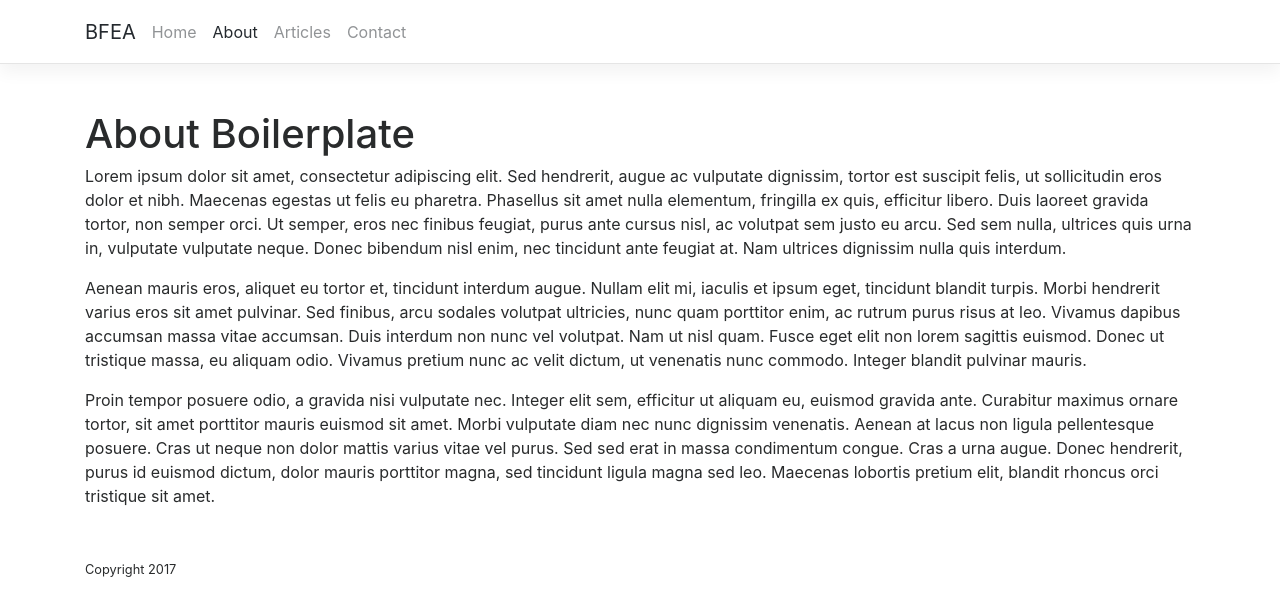
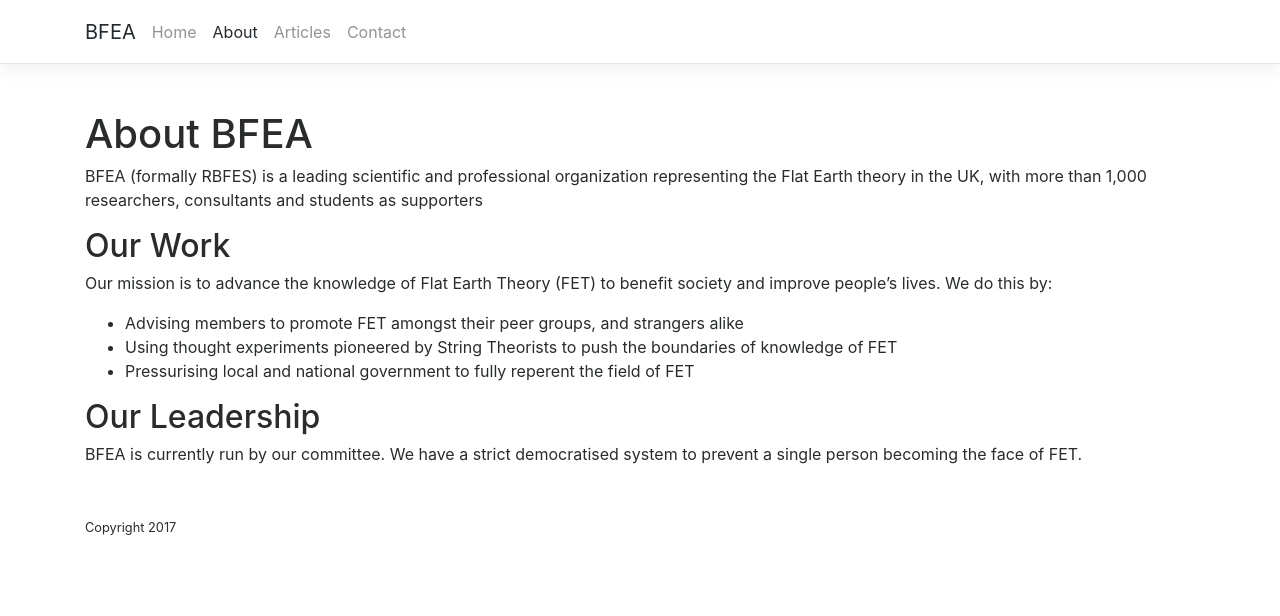
Before and after one commit to krussll/etsysimplicity, a Jekyll site: the page built from about.md, in a window 1280 px wide. Shown: the top 616 px of the page. Built offline with Jekyll 4.4.1, drawn with Linux system fonts in a browser that asks for light colours; a script that is not in the unit is left out; our own code applies the rules of GitHub Pages for plain Markdown files.

Commit message:
Update about.md

```diff
--- a/about.md
+++ b/about.md
@@ -1,17 +1,18 @@
 ---
-#
-# Here you can change the text shown in the Home page before the Latest Posts section.
-#
-# Edit cayman-blog's home layout in _layouts instead if you wanna make some changes
-# See: https://jekyllrb.com/docs/themes/#overriding-theme-defaults
 #
 layout: default
 ---
 
-# About Boilerplate
+# About BFEA
+BFEA (formally RBFES) is a leading scientific and professional organization representing the Flat Earth theory in the UK, with more than 1,000 researchers, consultants and students as supporters
 
-Lorem ipsum dolor sit amet, consectetur adipiscing elit. Sed hendrerit, augue ac vulputate dignissim, tortor est suscipit felis, ut sollicitudin eros dolor et nibh. Maecenas egestas ut felis eu pharetra. Phasellus sit amet nulla elementum, fringilla ex quis, efficitur libero. Duis laoreet gravida tortor, non semper orci. Ut semper, eros nec finibus feugiat, purus ante cursus nisl, ac volutpat sem justo eu arcu. Sed sem nulla, ultrices quis urna in, vulputate vulputate neque. Donec bibendum nisl enim, nec tincidunt ante feugiat at. Nam ultrices dignissim nulla quis interdum.
+## Our Work
 
-Aenean mauris eros, aliquet eu tortor et, tincidunt interdum augue. Nullam elit mi, iaculis et ipsum eget, tincidunt blandit turpis. Morbi hendrerit varius eros sit amet pulvinar. Sed finibus, arcu sodales volutpat ultricies, nunc quam porttitor enim, ac rutrum purus risus at leo. Vivamus dapibus accumsan massa vitae accumsan. Duis interdum non nunc vel volutpat. Nam ut nisl quam. Fusce eget elit non lorem sagittis euismod. Donec ut tristique massa, eu aliquam odio. Vivamus pretium nunc ac velit dictum, ut venenatis nunc commodo. Integer blandit pulvinar mauris.
+Our mission is to advance the knowledge of Flat Earth Theory (FET) to benefit society and improve people's lives. We do this by:
+- Advising members to promote FET amongst their peer groups, and strangers alike
+- Using thought experiments pioneered by String Theorists to push the boundaries of knowledge of FET
+- Pressurising local and national government to fully reperent the field of FET
 
-Proin tempor posuere odio, a gravida nisi vulputate nec. Integer elit sem, efficitur ut aliquam eu, euismod gravida ante. Curabitur maximus ornare tortor, sit amet porttitor mauris euismod sit amet. Morbi vulputate diam nec nunc dignissim venenatis. Aenean at lacus non ligula pellentesque posuere. Cras ut neque non dolor mattis varius vitae vel purus. Sed sed erat in massa condimentum congue. Cras a urna augue. Donec hendrerit, purus id euismod dictum, dolor mauris porttitor magna, sed tincidunt ligula magna sed leo. Maecenas lobortis pretium elit, blandit rhoncus orci tristique sit amet.
+## Our Leadership
+
+BFEA is currently run by our committee. We have a strict democratised system to prevent a single person becoming the face of FET.
```
